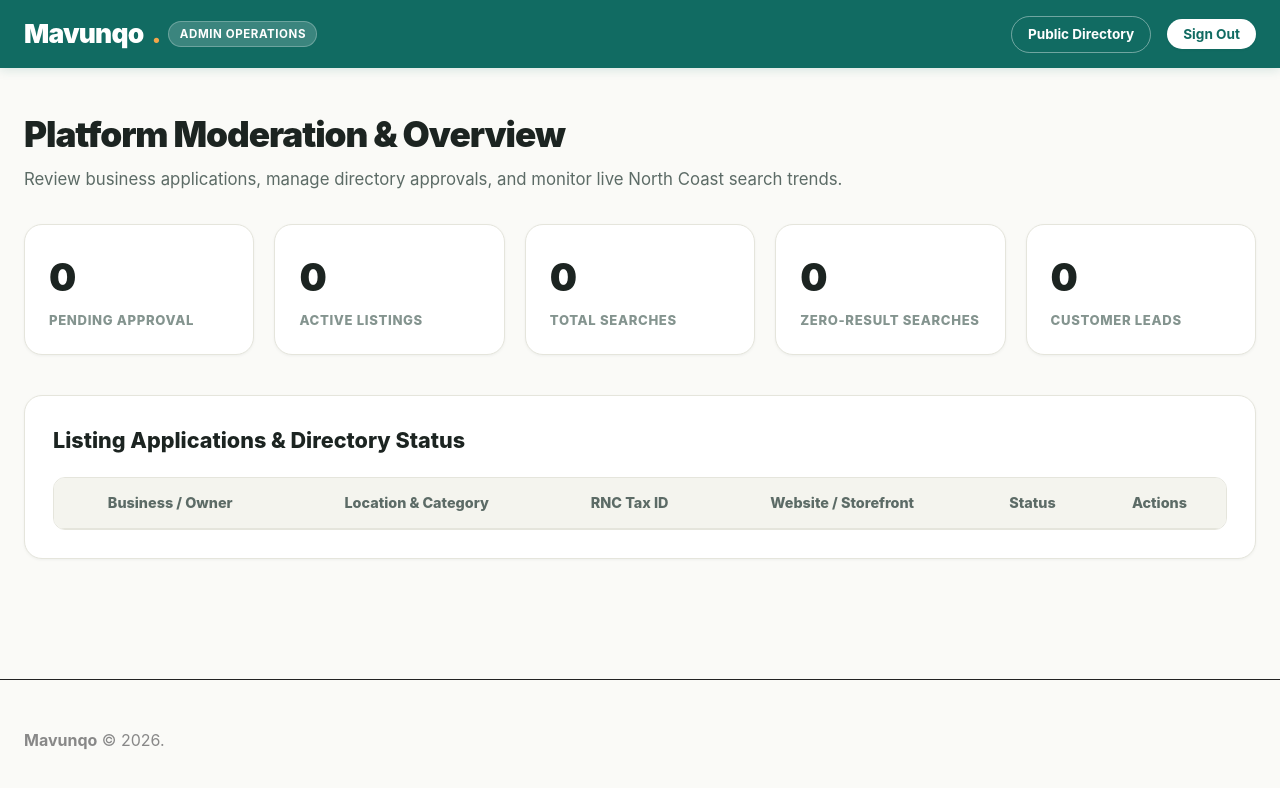
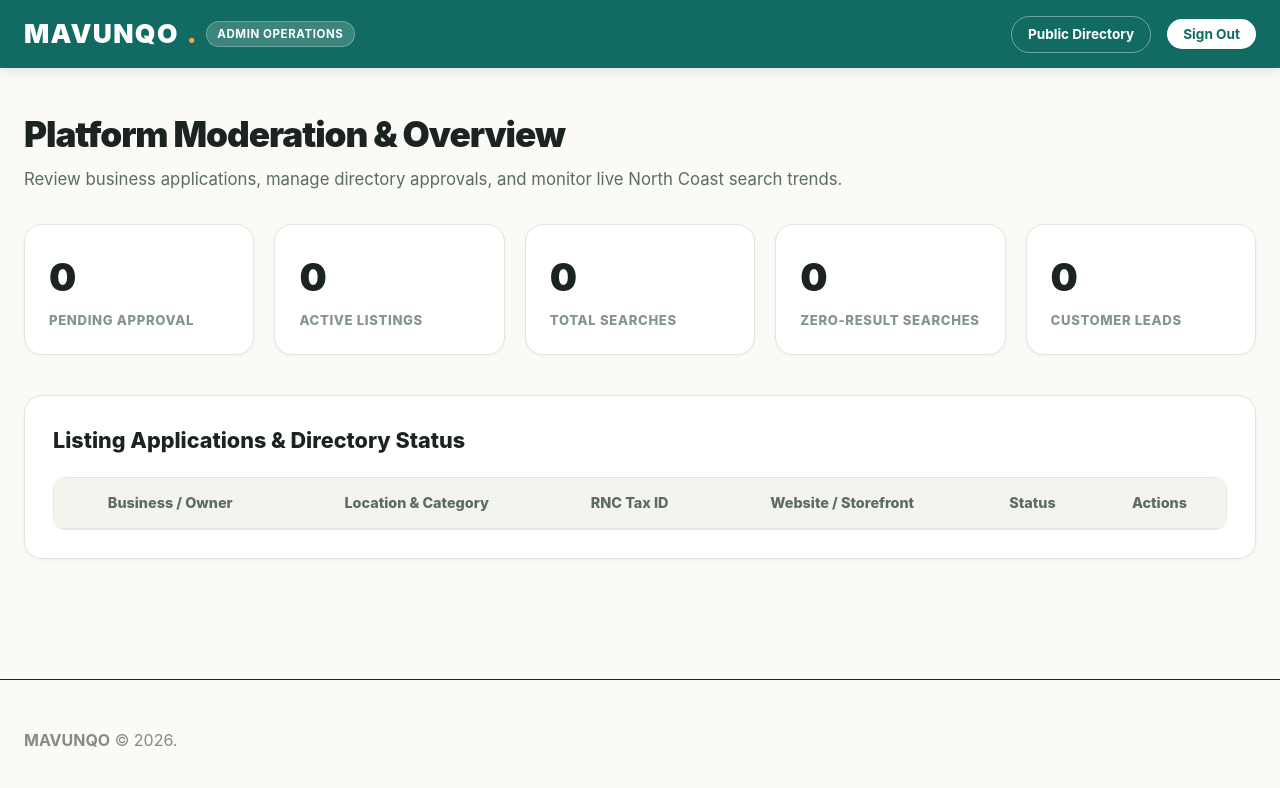
Before and after one commit to vamedicasubmissions-dotcom/mavunqo-app, a plain HTML site: page frontend/admin.html in a window 1280 px wide. Drawn offline with Linux system fonts and the light colour scheme; no server answers; sample sign-in values are in the browser's storage.

Commit message:
Update brand name to uppercase MAVUNQO across all pages, titles, footers and css header

```diff
--- a/frontend/admin.html
+++ b/frontend/admin.html
@@ -41,7 +41,7 @@
   <header class="navbar">
     <div class="nav-container">
       <a href="/" class="brand-logo">
-        Mavunqo<span class="dot">.</span>
+        MAVUNQO<span class="dot">.</span>
         <span class="brand-pill">Admin Operations</span>
       </a>
 
@@ -107,7 +107,7 @@
 
   <footer class="footer">
     <div class="footer-container">
-      <div><strong>Mavunqo</strong> &copy; 2026. <span data-i18n="footer_text"></span></div>
+      <div><strong>MAVUNQO</strong> &copy; 2026. <span data-i18n="footer_text"></span></div>
     </div>
   </footer>
 
--- a/frontend/style.css
+++ b/frontend/style.css
@@ -84,10 +84,11 @@ header.navbar {
 
 .brand-logo {
   font-size: 1.65rem;
-  font-weight: 900;
+  font-weight: 950;
   color: #ffffff;
   text-decoration: none;
-  letter-spacing: -0.03em;
+  letter-spacing: 0.05em;
+  text-transform: uppercase;
   display: flex;
   align-items: center;
   gap: 0.5rem;
```
Also changed, not shown: frontend/dashboard.html (+2 -2 lines), frontend/index.html (+1 -1 lines), frontend/order_status.html (+1 -1 lines), frontend/orders.html (+1 -1 lines), frontend/outreach.html (+1 -1 lines), frontend/register.html (+1 -1 lines), frontend/staff.html (+1 -1 lines), frontend/storefront.html (+2 -2 lines).
